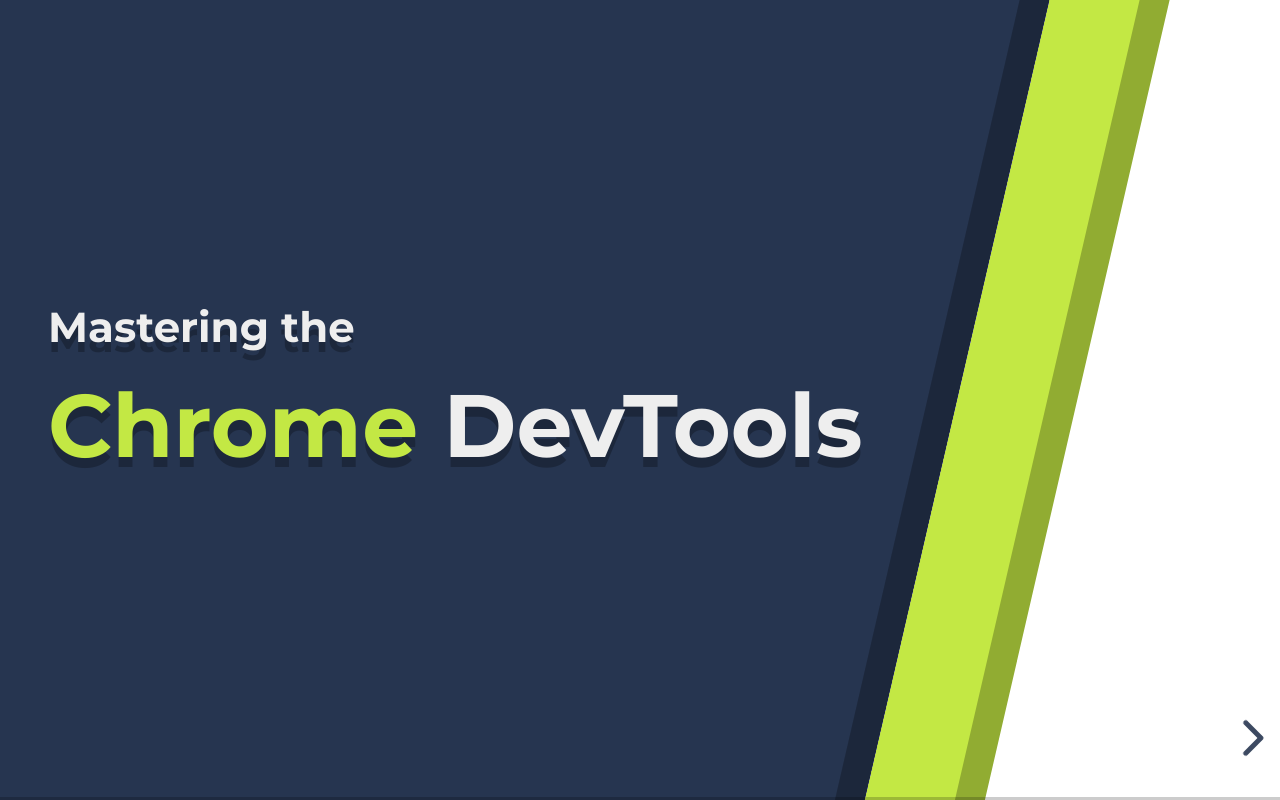
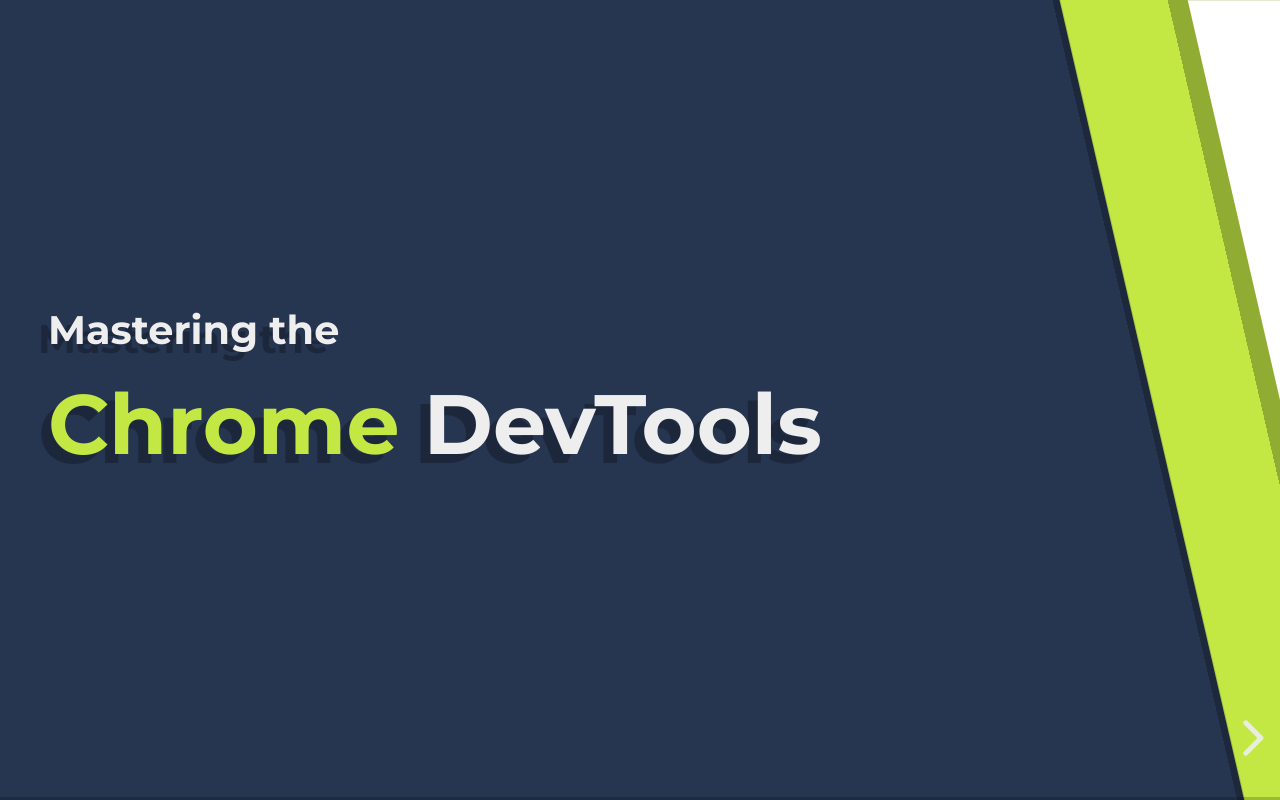
Before and after one commit to albelop/chrome-developer-tools-slides, a website: page index.html in a window 1280 px wide. Drawn offline with Linux system fonts and the light colour scheme.

Commit message:
Style adjustments

```diff
--- a/css/theme/source/devtools.scss
+++ b/css/theme/source/devtools.scss
@@ -14,24 +14,60 @@
 // ---------------------------------------------
 // Customised styles for this presentation
 
-.reveal {
-  .slides::before {
-    $width: 100%;
-    $height: 300%;
+body::before {
   content: "";
   display: block;
-    position: absolute;
-    top: -150%;
-    right: -150%;
-    width: $width;
-    height: $height;
+  position: fixed;
+  top: 0;
+  right: -100%;
+  width: 100%;
+  height: 100%;
+  background: $primary-color;
+  box-shadow: 0 0 0 6px rgba(0, 0, 0, 0.26);
+  z-index: -900;
+  transform: skew(13deg) scale(1.2);
+}
+body::after {
+  content: "";
+  display: block;
+  position: fixed;
+  top: 0;
+  right: -100%;
+  width: 100%;
+  height: 100%;
   background: #fff;
-    box-shadow: inset 0 0 0 60px $primary-color, inset 0 0 0 80px #91ac32, 0 0 0 20px rgba(0, 0, 0, 0.26);
-    z-index: -900;
-    transform: skew(-13deg) translateX(-43%) scale(1.5);
+  box-shadow: 0 0 0 20px rgba(0, 0, 0, 0.26);
+  z-index: 900;
+  transform: skew(13deg) scale(1);
 }
 
-.primary-color{
+@media (max-width: 1023px) {
+  .reveal .slides .grid-slide.slide-text-image {
+    grid-template-areas:
+      "header"
+      "image"
+      "content"
+      "footer";
+    grid-template-columns: auto;
+    grid-template-rows: 12vmin 2fr 1fr;
+    grid-column-gap: 0;
+  }
+}
+
+@media (min-width: 1024px) {
+  .reveal .slides .grid-slide.slide-text-image {
+    grid-template-areas:
+      "header header"
+      "content image"
+      ". footer";
+    grid-template-columns: 35% auto;
+    grid-template-rows: 12vmin 1fr auto;
+    grid-column-gap: 2vmin;
+  }
+}
+
+.reveal {
+  .primary-color {
     color: $primary-color;
   }
 
@@ -45,20 +81,36 @@
       height: 100%;
       padding: 6vmin;
 
-      &.slide-text-image {
-        grid-template-areas:
-          "header header"
-          "content image"
-          ". footer";
-        grid-template-columns: 35% auto;
-        grid-template-rows: 12vmin 1fr auto;
-        grid-column-gap: 2vmin;
-
+      h1,
       h2,
       h3,
       h4 {
         grid-area: header;
+        padding-right: 16%;
       }
+
+      &.slide-text {
+        grid-template-areas:
+          "header"
+          "content"
+          "footer";
+        grid-template-columns: auto;
+        grid-template-rows: 12vmin 1fr auto;
+
+        .content {
+          align-self: end;
+          grid-area: content;
+          margin-bottom: 60px;
+        }
+        .footer {
+          text-align: center;
+          font-style: italic;
+          font-size: 0.8em;
+          grid-area: footer;
+        }
+      }
+
+      &.slide-text-image {
         .content {
           align-self: end;
           grid-area: content;
@@ -69,7 +121,7 @@
           grid-area: image;
           max-height: 100%;
           width: 100%;
-          text-align:center;
+          text-align: center;
         }
         .footer {
           text-align: center;
@@ -81,11 +133,14 @@
 
       &.slide-chapter-title {
         align-items: center;
+        h1{
+          padding: 0;
+        }
       }
 
       &.slide-section-title {
         align-items: start;
-        align-content:space-between;
+        align-content: space-between;
       }
     }
   }
--- a/css/theme/template/settings.scss
+++ b/css/theme/template/settings.scss
@@ -18,7 +18,7 @@
 
 // Primary/body text
 $mainFont: 'Raleway', sans-serif;;
-$mainFontSize: 2em;
+$mainFontSize: 1.9em;
 $mainColor: #eee;
 
 // Vertical spacing between blocks of text
@@ -31,7 +31,7 @@
 $headingLineHeight: 1.2;
 $headingLetterSpacing: normal;
 $headingTextTransform: normal;
-$headingTextShadow: 0px 10px 0px rgba(0, 0, 0, 0.26);
+$headingTextShadow: -10px 9px 0px rgba(0, 0, 0, 0.26);;
 $headingFontWeight: bold;
 $heading1TextShadow: $headingTextShadow;
 
--- a/css/theme/template/theme.scss
+++ b/css/theme/template/theme.scss
@@ -16,6 +16,12 @@
 	color: $mainColor;
 }
 
+
+@media (max-width: 1023px) {
+	.reveal {
+		font-size: $mainFontSize*0.8;
+	}
+}
 ::selection {
 	color: $selectionColor;
 	background: $selectionBackgroundColor;
@@ -174,7 +180,7 @@
 
 .reveal code {
 	font-family: $codeFont;
-	font-size: 1.3em;
+	font-size: 1.2em;
 	text-transform: none;
 	color: $primary-color;
 }
@@ -297,7 +303,7 @@
  *********************************************/
 
 .reveal .controls {
-	color: $backgroundColor;
+	color: $mainColor;
 }
 
 
```
Also changed, not shown: css/theme/devtools.css. Lines whose indentation alone changed are shown as unchanged.
